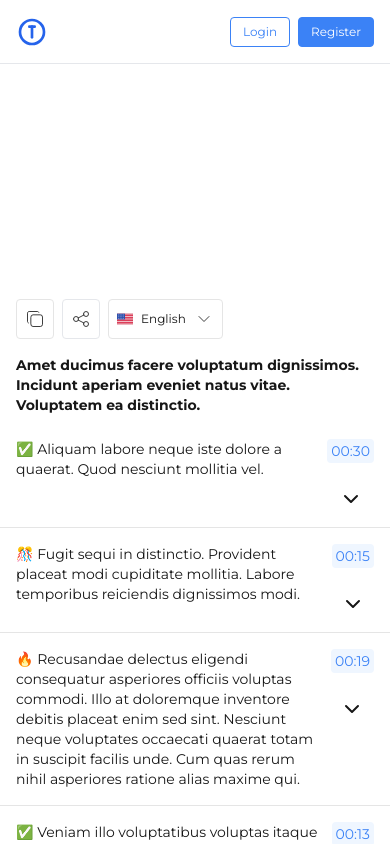
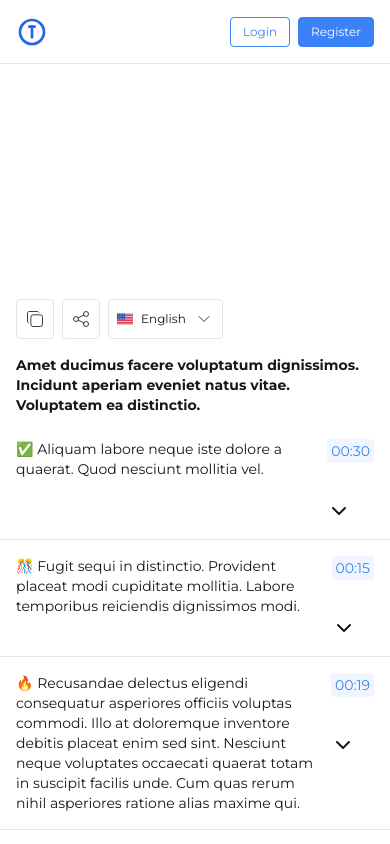
Before and after one commit to zaidakhterr/app-tammy-ai, a Next.js app: page /summary/07674ede-9008-4b6d-ac32-a81c2c4c02b9 in a window 390 px wide. Shown: the top 844 px of the page. Built offline with nearby package versions, Linux system fonts and the light colour scheme.

Commit message:
arrow fixed on mobile

```diff
--- a/pages/summary/[id].js
+++ b/pages/summary/[id].js
@@ -29,11 +29,11 @@ function SummaryPoint({ point, seekTo }) {
       <Disclosure>
         {({ open }) => (
           <>
-            <Disclosure.Button className="md transtion-colors flex w-full justify-between gap-2 p-4 text-left  text-sm hover:bg-neutral-50 dark:hover:bg-neutral-800">
+            <Disclosure.Button className="md transtion-colors flex w-full justify-between gap-2 p-4 text-left  text-sm hover:bg-neutral-50 dark:hover:bg-neutral-800 ">
               <p className="w-full ">
                 {point.emoji} {point.description}
               </p>
-              <span className="flex flex-col items-center space-y-6">
+              <span className="flex h-full flex-col items-stretch space-y-9">
                 <button
                   className="flex items-center justify-center rounded bg-blue-50 py-0.5 px-1 text-center text-sm text-blue-500 transition-colors hover:bg-blue-100 dark:bg-blue-300/20 dark:text-blue-400 dark:hover:bg-blue-500/20 "
                   onClick={e => {
```
